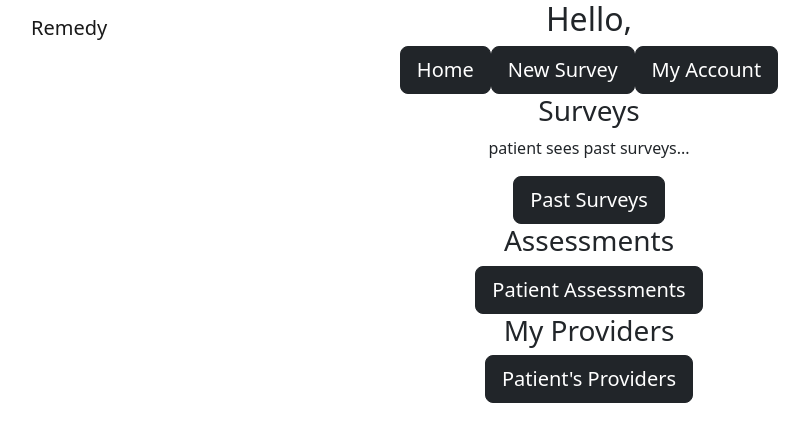
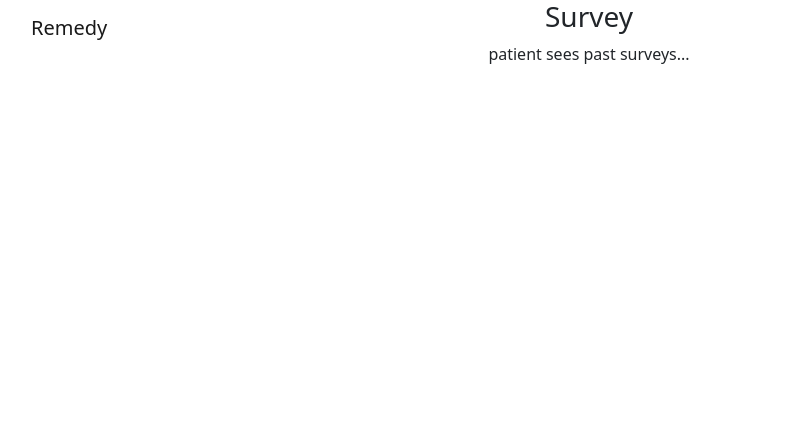
Before and after one commit to wwwjanelle/Project-Remedy, a React (Create React App) app in the folder remedy-website-react-ui/: page /survey in a window 1280 px wide. Shown: the top 442 px of the page, without its empty margins (51-860 px from the left). Built offline with nearby package versions, Linux system fonts and the light colour scheme; no server answers; the database is empty.

Commit message:
code change

```diff
--- a/remedy-website-react-ui/src/pages/Other/Survey.js
+++ b/remedy-website-react-ui/src/pages/Other/Survey.js
@@ -5,30 +5,14 @@ import "../../App.css";
 
 export default class Survey extends Component {
     render() {
-        var user = JSON.parse(localStorage.getItem('user'));
-
         return (
             <form>
 
-                <h2>Hello, { user } </h2>
 
-                <button type="submit" className="btn btn-dark btn-lg btn-block">Home </button>
-                <button type="submit" className="btn btn-dark btn-lg btn-block">New Survey</button>
-                <button type="submit" className="btn btn-dark btn-lg btn-block">My Account</button>
-
-                <h3>Surveys</h3>
+                <h3>Survey</h3>
 
                 <p>patient sees past surveys...</p>
 
-                <button type="submit" className="btn btn-dark btn-lg btn-block">Past Surveys</button>
-
-                <h3>Assessments</h3>
-
-                <button type="submit" className="btn btn-dark btn-lg btn-block">Patient Assessments</button>
-
-                <h3>My Providers</h3>
-
-                <button type="submit" className="btn btn-dark btn-lg btn-block">Patient's Providers</button>
             </form>
         );
     }
```
